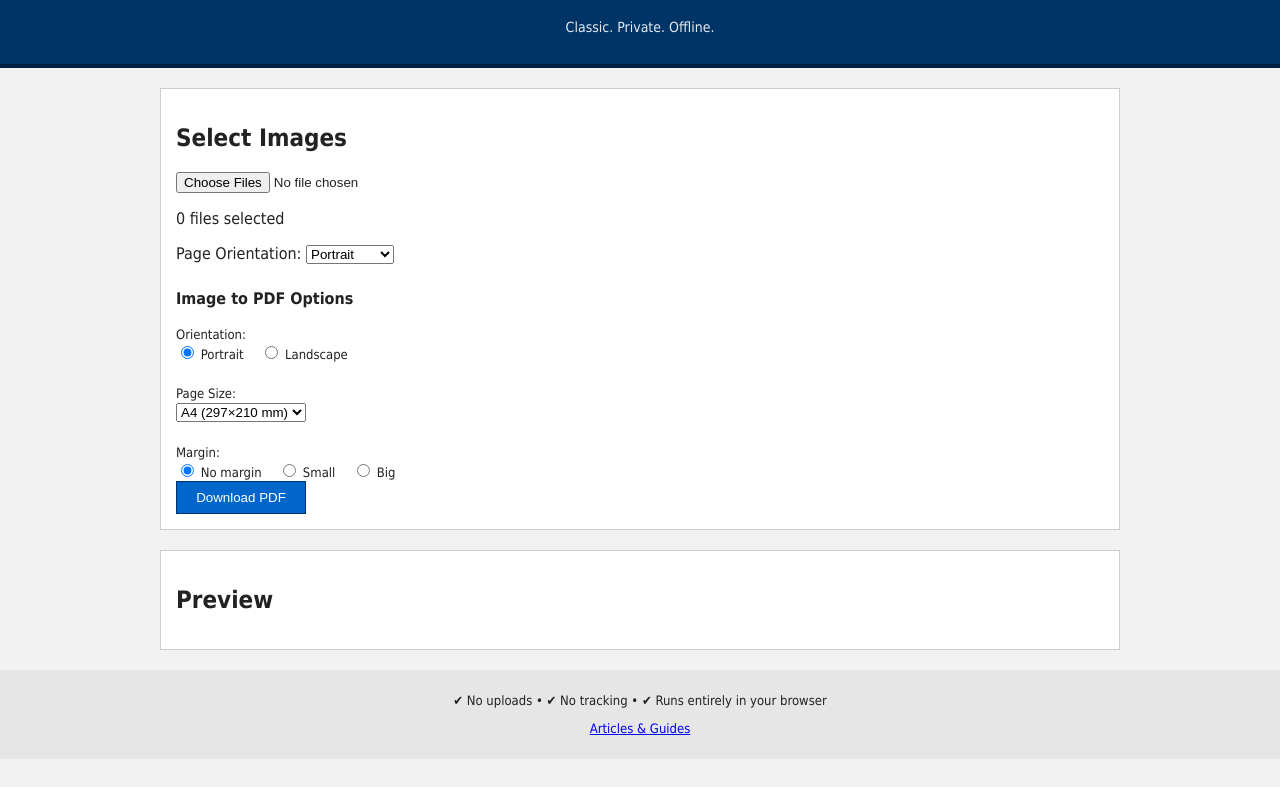
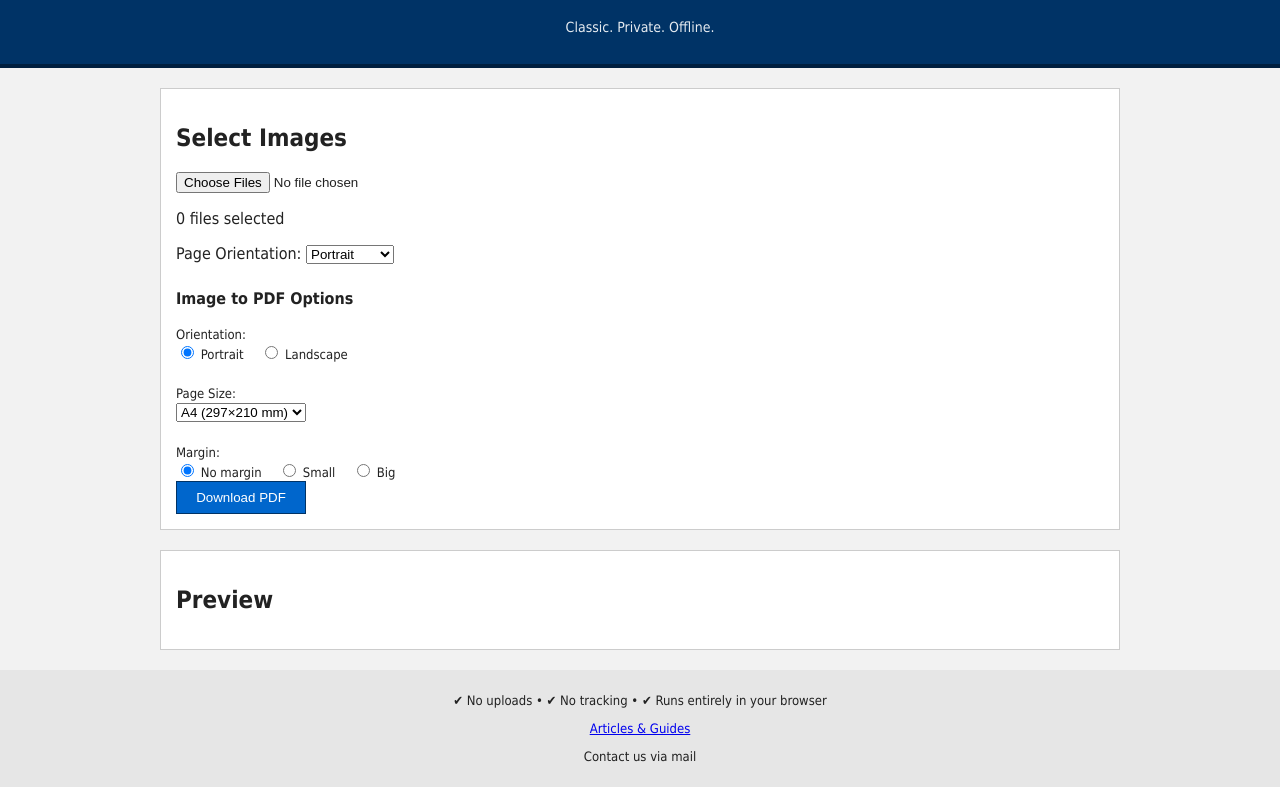
Before and after one commit to AuraTheKing/pdfconverter, a plain HTML site: page index.html in a window 1280 px wide. Shown: the part 77-864 px from the top of the page. Before the commit the page ends 836 px from the top, so only its background shows below. Drawn offline with nearby package versions, Linux system fonts and the light colour scheme.

Commit message:
Update index.html

```diff
--- a/index.html
+++ b/index.html
@@ -67,6 +67,7 @@
   <footer>
     <p>✔ No uploads • ✔ No tracking • ✔ Runs entirely in your browser</p>
     <p><a href="content.html">Articles & Guides</a></p>
+    <p>Contact us via mail</p>
   </footer>
 
   <script src="js/app.js"></script>
```
